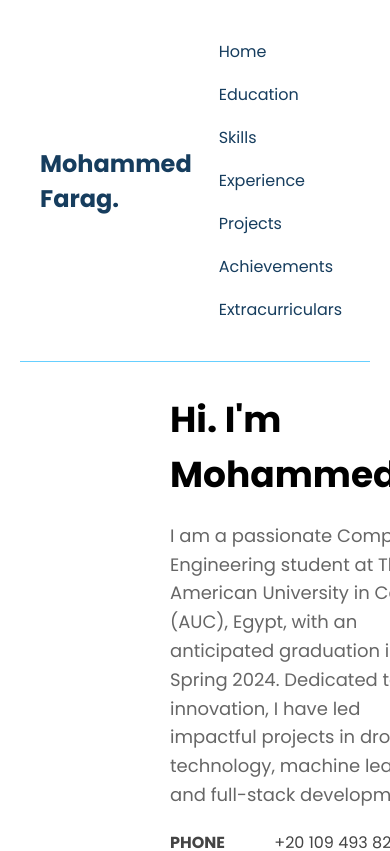
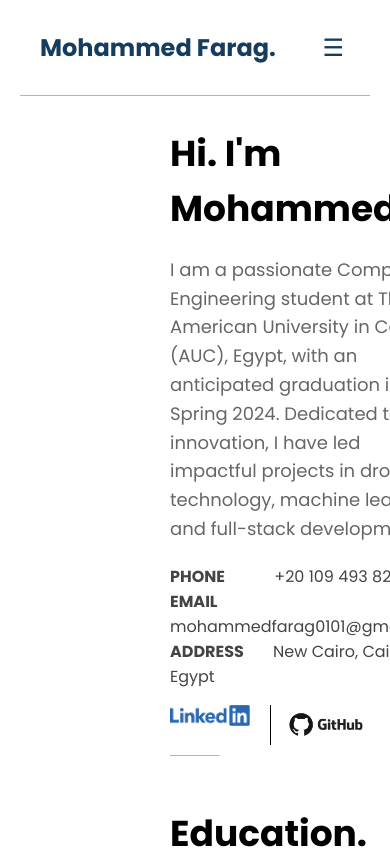
Before and after one commit to mfaraggg/my-online-resume, a React (Create React App) app: page / in a window 390 px wide. Shown: the top 851 px of the page. Built offline with nearby package versions, Linux system fonts and the light colour scheme.

Commit message:
feat: mobile friendly navbar

```diff
--- a/src/Navbar.js
+++ b/src/Navbar.js
@@ -1,9 +1,17 @@
-import React from 'react';
+import React, { useState } from 'react';
 import './css/Navbar.css';
 
 const Navbar = () => {
+  const [isDropdownActive, setDropdownActive] = useState(false);
+
   const scrollToSection = (id) => {
     document.getElementById(id).scrollIntoView({ behavior: 'smooth' });
+    // Close the dropdown when a link is clicked
+    setDropdownActive(false);
+  };
+
+  const toggleDropdown = () => {
+    setDropdownActive(!isDropdownActive);
   };
 
   return (
@@ -12,7 +20,7 @@ const Navbar = () => {
         <div className="navbar-brand">
           <span>Mohammed Farag.</span>
         </div>
-        <div className="navbar-links">
+        <div className={`navbar-links ${isDropdownActive ? 'active' : ''}`}>
           <button onClick={() => scrollToSection('home')}>Home</button>
           <button onClick={() => scrollToSection('education')}>Education</button>
           <button onClick={() => scrollToSection('skills')}>Skills</button>
@@ -21,6 +29,9 @@ const Navbar = () => {
           <button onClick={() => scrollToSection('achievements')}>Achievements</button>
           <button onClick={() => scrollToSection('extracurriculars')}>Extracurriculars</button>
         </div>
+        <button className="navbar-dropdown-toggle" onClick={toggleDropdown}>
+          ☰
+        </button>
       </div>
     </nav>
   );
--- a/src/css/Navbar.css
+++ b/src/css/Navbar.css
@@ -20,6 +20,12 @@
   color: #163d5e;
 }
 
+.navbar-links {
+  display: flex;
+  flex-direction: row;
+  align-items: center;
+}
+
 .navbar-links button {
   margin-left: 10px;
   padding: 8px 16px;
@@ -36,3 +42,52 @@
 .navbar-links button:hover {
   border-color: #79c0e0;
 }
+
+/* Media query for smaller screens */
+@media only screen and (max-width: 600px) {
+  .navbar-links {
+    display: none;
+  }
+
+  .navbar-links.active {
+    display: flex;
+    flex-direction: column;
+    position: absolute;
+    top: 70px;
+    left: 0;
+    width: 100%;
+    background-color: #ffffff;
+    box-shadow: 0px 4px 8px rgba(0, 0, 0, 0.1);
+  }
+
+  .navbar-links button {
+    width: 100%;
+    text-align: left;
+    border: none;
+    padding: 15px;
+    background-color: #ffffff;
+    color: #163d5e;
+    border-bottom: 1px solid #66cfff;
+  }
+
+  .navbar-dropdown-toggle {
+    display: block;
+    background: none;
+    border: none;
+    color: #163d5e;
+    font-size: 24px;
+    cursor: pointer;
+    transition: color 0.3s ease;
+  }
+
+  .navbar-dropdown-toggle:hover {
+    color: #79c0e0;
+  }
+}
+
+/* Media query for larger screens */
+@media only screen and (min-width: 601px) {
+  .navbar-dropdown-toggle {
+    display: none; /* Hide the toggle button on larger screens */
+  }
+}
```
Lines whose indentation alone changed are shown as unchanged.
